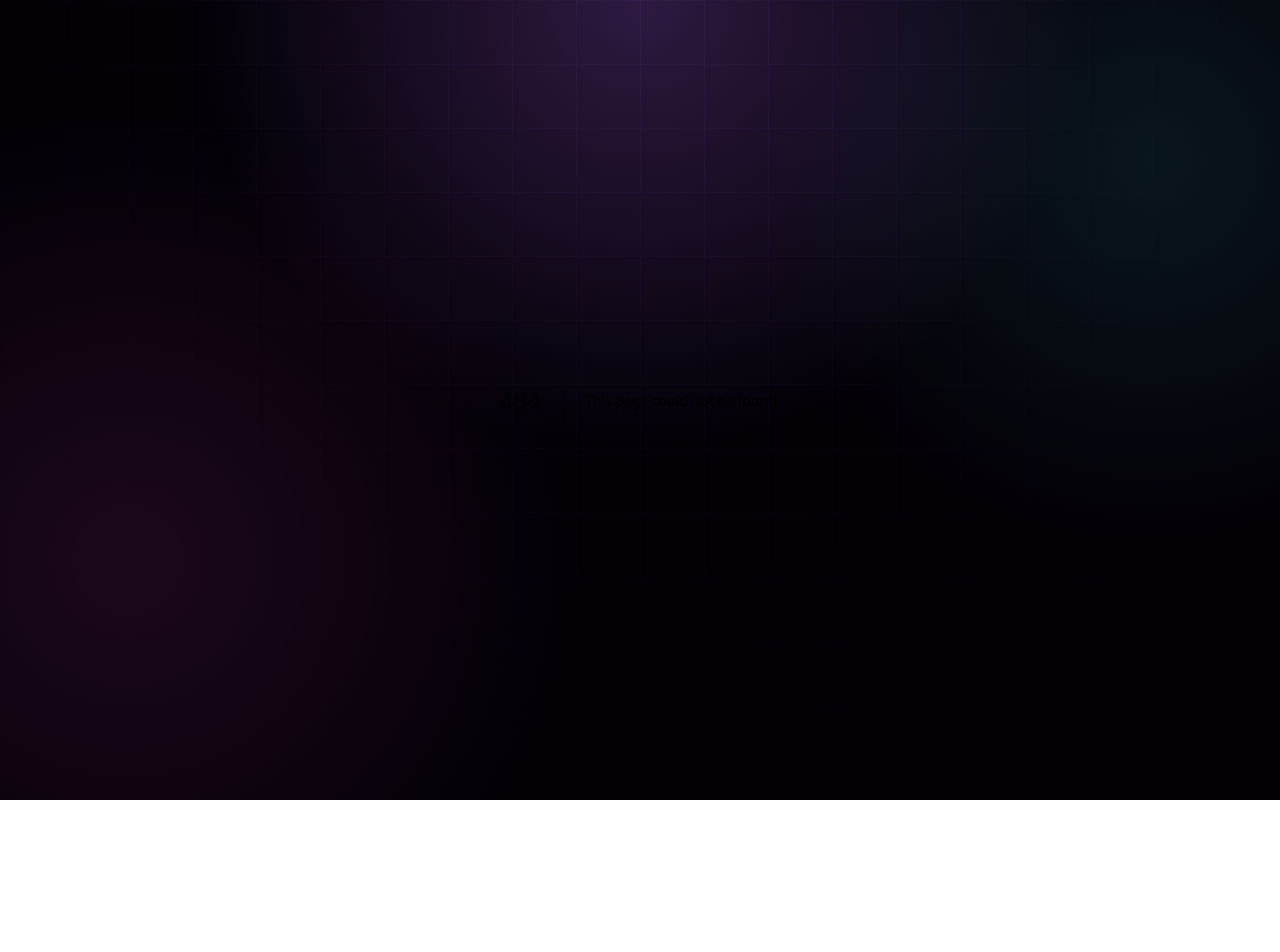
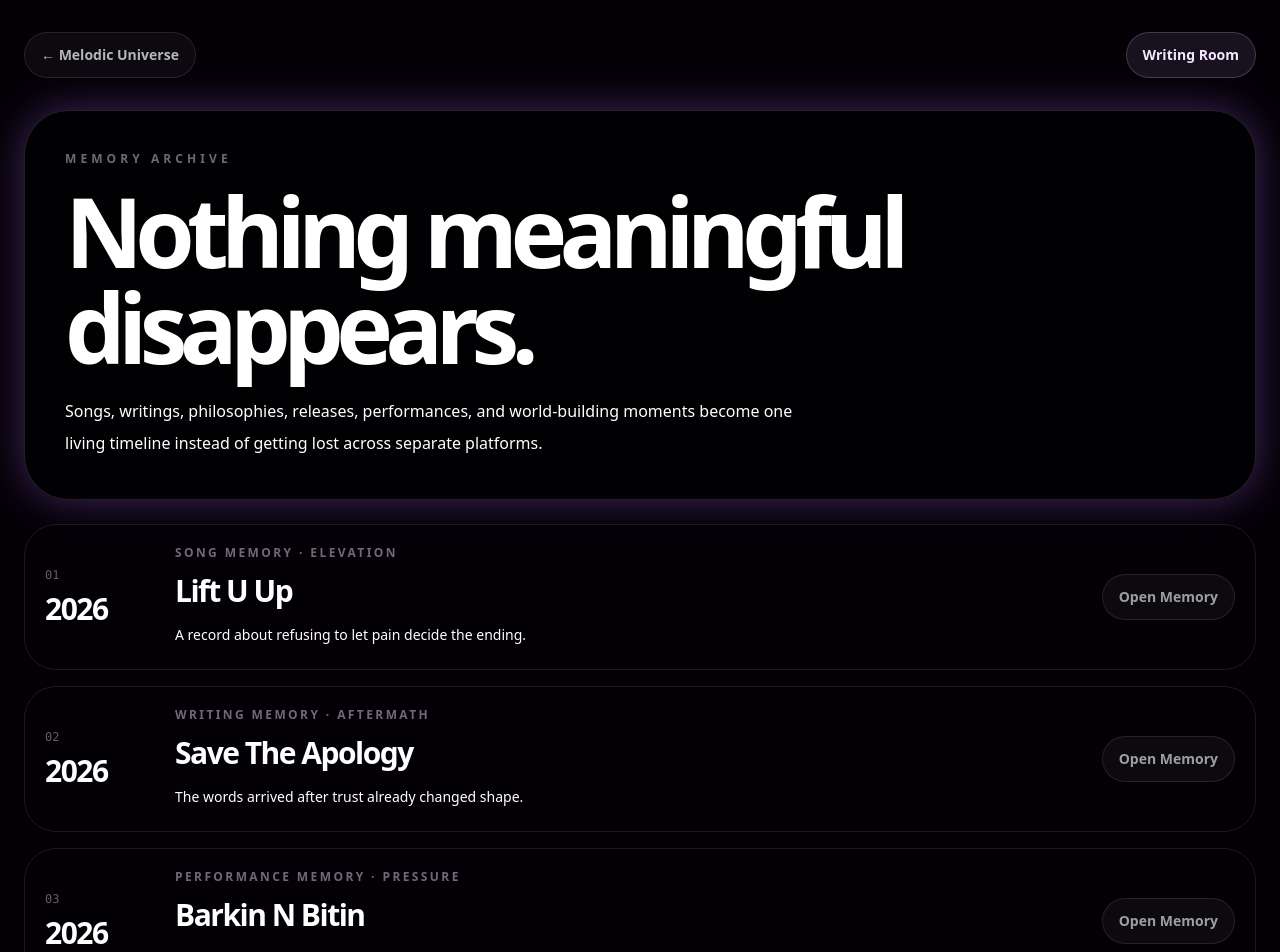
Before and after one commit to thatsmelodic/harmonic-os, a Next.js app: page /worlds/melodic/memory-archive in a window 1280 px wide. Before the commit this address had no page. Shown: the top 952 px of the page. Before the commit the page ends 800 px from the top, so only its background shows below. Built offline with nearby package versions, Linux system fonts and the light colour scheme.

Commit message:
Build Melodic memory archive

```diff
--- /dev/null
+++ b/app/worlds/melodic/memory-archive/page.tsx
@@ -0,0 +1,31 @@
+import Link from 'next/link';
+
+const memories = [
+  { date: '2026', title: 'Lift U Up', chapter: 'Elevation', type: 'Song Memory', note: 'A record about refusing to let pain decide the ending.' },
+  { date: '2026', title: 'Save The Apology', chapter: 'Aftermath', type: 'Writing Memory', note: 'The words arrived after trust already changed shape.' },
+  { date: '2026', title: 'Barkin N Bitin', chapter: 'Pressure', type: 'Performance Memory', note: 'Confidence became armor, then rhythm.' },
+  { date: '2025', title: 'Melodic Bible', chapter: 'Foundation', type: 'Philosophy', note: 'The original language behind frequency, harmony, memory, and motion.' },
+  { date: '2022', title: '2 Harmonic Begins', chapter: 'Origin', type: 'World Memory', note: 'The philosophy first learned how to become something people could wear.' },
+];
+
+export default function MelodicMemoryArchivePage() {
+  return (
+    <main className="melodic-world relative min-h-screen overflow-hidden px-4 py-8 pb-28 text-white sm:px-6">
+      <div className="melodic-aurora absolute inset-0 -z-20" />
+      <div className="frequency-grid absolute inset-0 -z-10 opacity-30" />
+      <div className="mx-auto max-w-7xl">
+        <nav className="mb-8 flex flex-wrap items-center justify-between gap-3"><Link href="/worlds/melodic" className="rounded-full border border-white/10 bg-white/[.04] px-4 py-3 text-sm font-black text-white/70">← Melodic Universe</Link><Link href="/worlds/melodic/writing-room" className="rounded-full border border-purple-200/20 bg-purple-300/10 px-4 py-3 text-sm font-black text-purple-100">Writing Room</Link></nav>
+
+        <header className="rounded-[2.8rem] border border-purple-200/15 bg-black/50 p-7 shadow-purple-glow backdrop-blur-2xl sm:p-10">
+          <p className="text-xs font-black uppercase tracking-[.34em] text-purple-100/45">Memory Archive</p>
+          <h1 className="mt-4 text-6xl font-black tracking-[-.08em] sm:text-8xl">Nothing meaningful disappears.</h1>
+          <p className="mt-5 max-w-3xl text-base leading-8 text-white/58">Songs, writings, philosophies, releases, performances, and world-building moments become one living timeline instead of getting lost across separate platforms.</p>
+        </header>
+
+        <section className="mt-6 grid gap-4">{memories.map((memory, index) => <article key={`${memory.title}-${memory.date}`} className="group grid gap-5 rounded-[2rem] border border-white/10 bg-black/42 p-5 backdrop-blur-xl transition hover:border-purple-200/25 md:grid-cols-[110px_1fr_auto] md:items-center"><div><p className="font-mono text-xs text-purple-100/40">0{index + 1}</p><p className="mt-2 text-3xl font-black tracking-[-.05em]">{memory.date}</p></div><div><p className="text-xs font-black uppercase tracking-[.2em] text-purple-100/45">{memory.type} · {memory.chapter}</p><h2 className="mt-3 text-3xl font-black tracking-[-.05em]">{memory.title}</h2><p className="mt-3 max-w-3xl text-sm leading-7 text-white/48">{memory.note}</p></div><button className="rounded-full border border-white/10 bg-white/[.04] px-4 py-3 text-sm font-black text-white/60">Open Memory</button></article>)}</section>
+
+        <section className="mt-6 grid gap-5 lg:grid-cols-3">{[['Songs Saved','5'],['World Chapters','4'],['Years Remembered','5']].map(([label,value]) => <article key={label} className="rounded-[1.8rem] border border-white/10 bg-black/42 p-6 text-center backdrop-blur-xl"><p className="text-5xl font-black tracking-[-.07em] text-purple-100">{value}</p><p className="mt-3 text-xs font-black uppercase tracking-[.2em] text-white/35">{label}</p></article>)}</section>
+      </div>
+    </main>
+  );
+}
```
